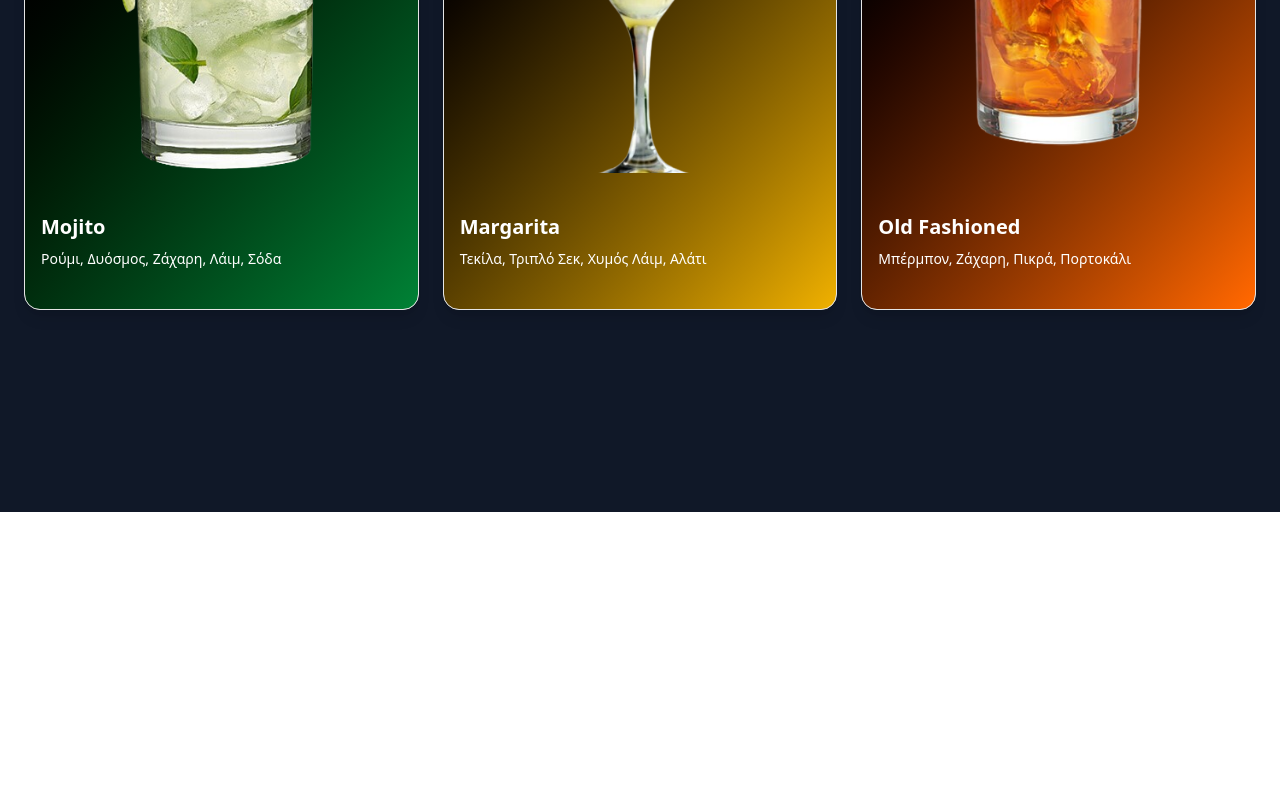
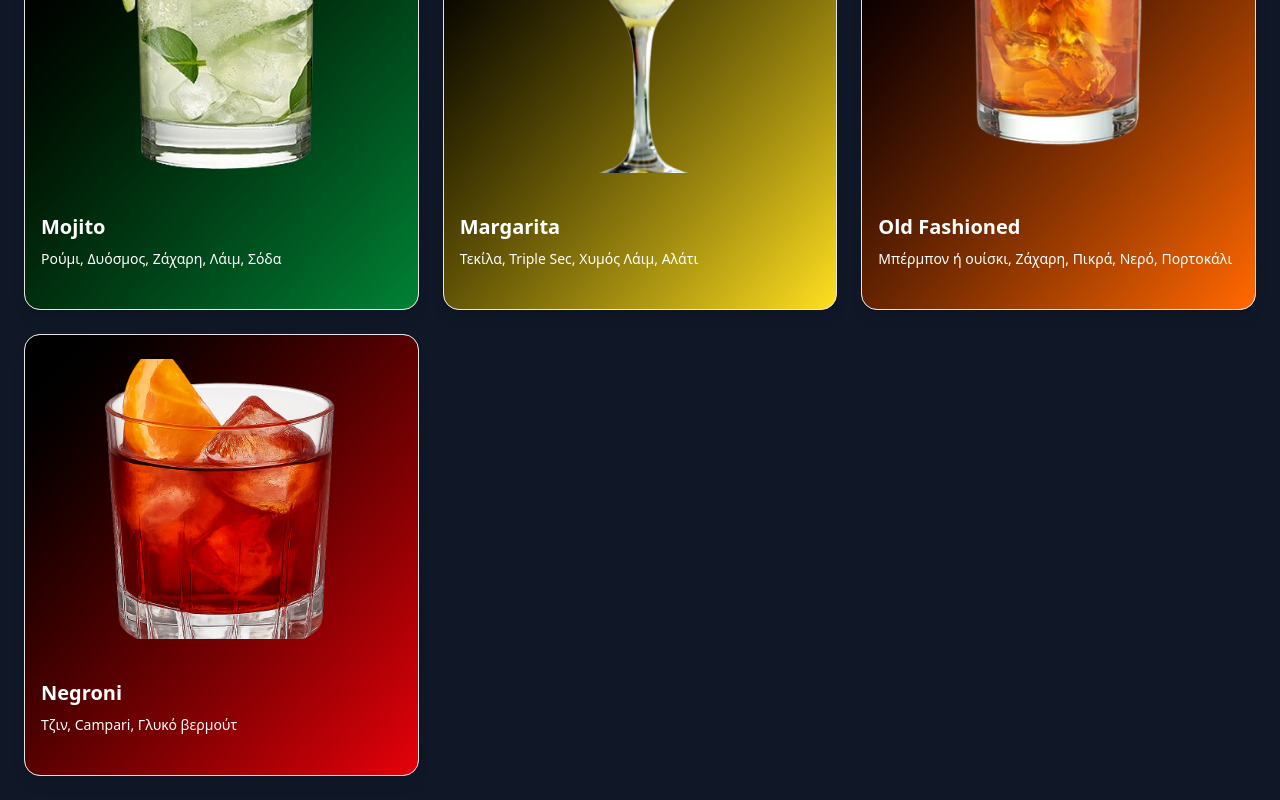
Before and after one commit to MichalisGianniotis/Cocktails, a Next.js app: page / in a window 1280 px wide. Shown: the part 288-1088 px from the top of the page. Before the commit the page ends 800 px from the top, so only its background shows below. Built offline with nearby package versions, Linux system fonts and the light colour scheme.

Commit message:
second commit

```diff
--- a/app/page.jsx
+++ b/app/page.jsx
@@ -12,17 +12,22 @@ const cocktails = [
   },
   {
     name: "Margarita",
-    ingredients: "Τεκίλα, Τριπλό Σεκ, Χυμός Λάιμ, Αλάτι",
+    ingredients: "Τεκίλα, Triple Sec, Χυμός Λάιμ, Αλάτι",
     image : "test-removebg-preview.png"
-    // image : "classic-margarita-cocktail-720x720-removebg-preview.png",
+    // image : "margarita.png",
     // image: "https://www.thecocktaildb.com/images/media/drink/wpxpvu1439905379.jpg",
   },
   {
     name: "Old Fashioned",
-    ingredients: "Μπέρμπον, Ζάχαρη, Πικρά, Πορτοκάλι",
+    ingredients: "Μπέρμπον ή ουίσκι, Ζάχαρη, Πικρά, Νερό, Πορτοκάλι",
     // Bourbon, Sugar, Bitters, Orange
     image : "ChicoryOldFashioned_Detail-0006_2022-removebg-preview.png",
     // image: "https://www.thecocktaildb.com/images/media/drink/vrwquq1478252802.jpg",
+  },
+  {
+    name : "Negroni",
+    ingredients: "Τζιν, Campari, Γλυκό βερμούτ",
+    image : "negroni.png"
   },
 ];
 
@@ -31,12 +36,16 @@ export default function CocktailApp() {
     <div className="min-h-screen bg-gray-900 text-white p-6">
       <h1 className="text-4xl font-bold text-center mb-8">🍹 Cocktail Recipes</h1>
       <div className="max-w-md mx-auto mb-6">
-        <Input placeholder="Search cocktails..." className="bg-gray-800 text-white border-gray-700" />
+        <Input placeholder="Search cocktails..." className={'bg-gray-800 text-white border-gray-700'} />
       </div>
       <div className="grid md:grid-cols-3 gap-6">
         {cocktails.map((cocktail, index) => (
           // bg-linear-to-br from-black to-green-700
-          <Card key={index} className={`text-white shadow-lg rounded-2xl ${ cocktail.name === "Mojito" ? "bg-linear-to-br from-black to-green-700": cocktail.name === "Margarita" ? "bg-linear-to-br from-black to-yellow-500": cocktail.name === "Old Fashioned" ? "bg-linear-to-br from-black to-orange-500" : "" }`}>
+          <Card key={index} className={`text-white shadow-lg rounded-2xl ${ cocktail.name === "Mojito" ? "bg-linear-to-br from-black to-green-700":
+           cocktail.name === "Margarita" ? "bg-linear-to-br from-black to-yellow-300":
+           cocktail.name === "Old Fashioned" ? "bg-linear-to-br from-black to-orange-500" :
+           cocktail.name === "Negroni" ? "bg-linear-to-br from-black to-red-600" : ""}`}>
+
             <img src={cocktail.image} alt={cocktail.name} className="w-full h-70 object-cover rounded-t-2xl" />
             <CardContent className="p-4">
               <h2 className="text-xl font-semibold mb-2">{cocktail.name}</h2>
```
Also changed, not shown: public/negroni.png (added).
